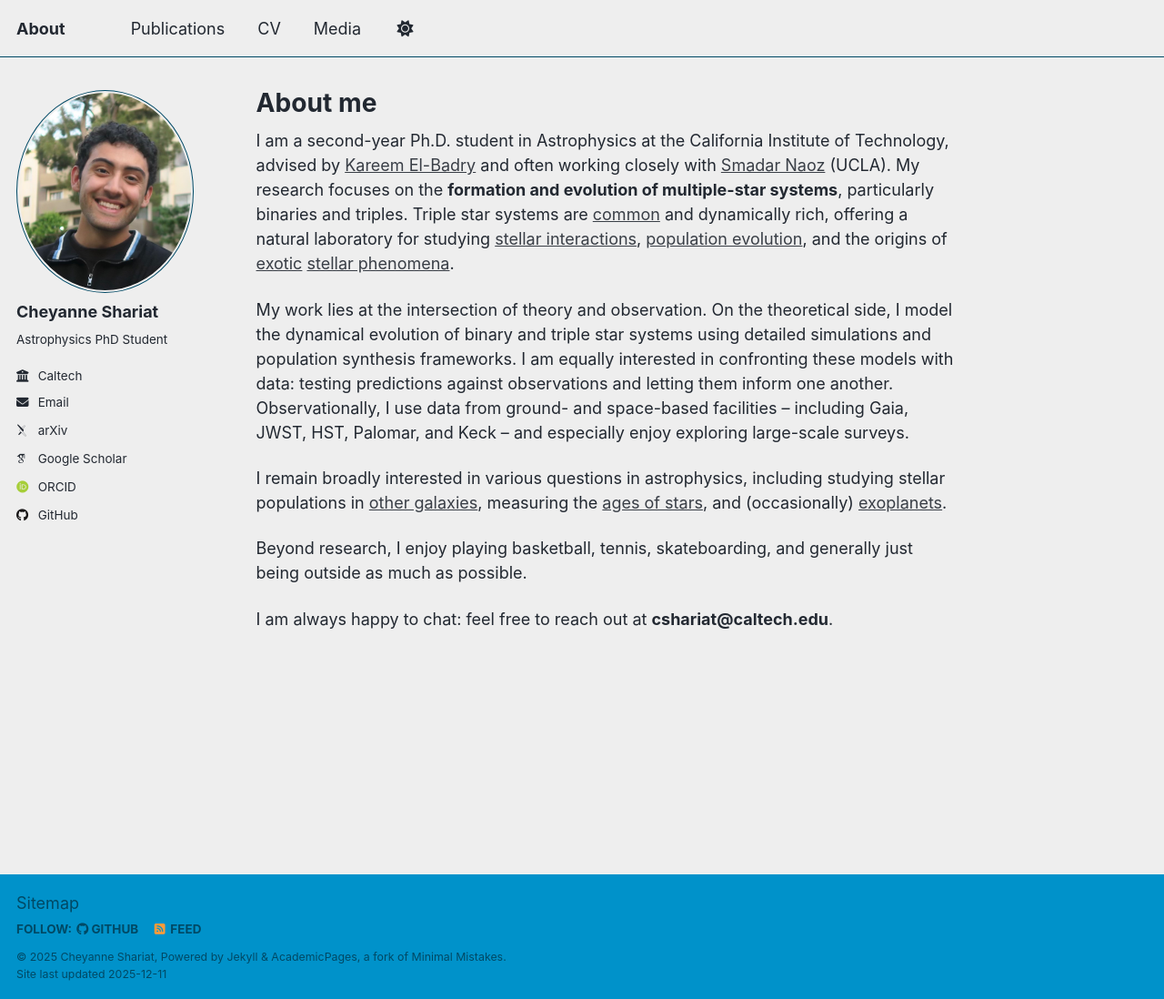
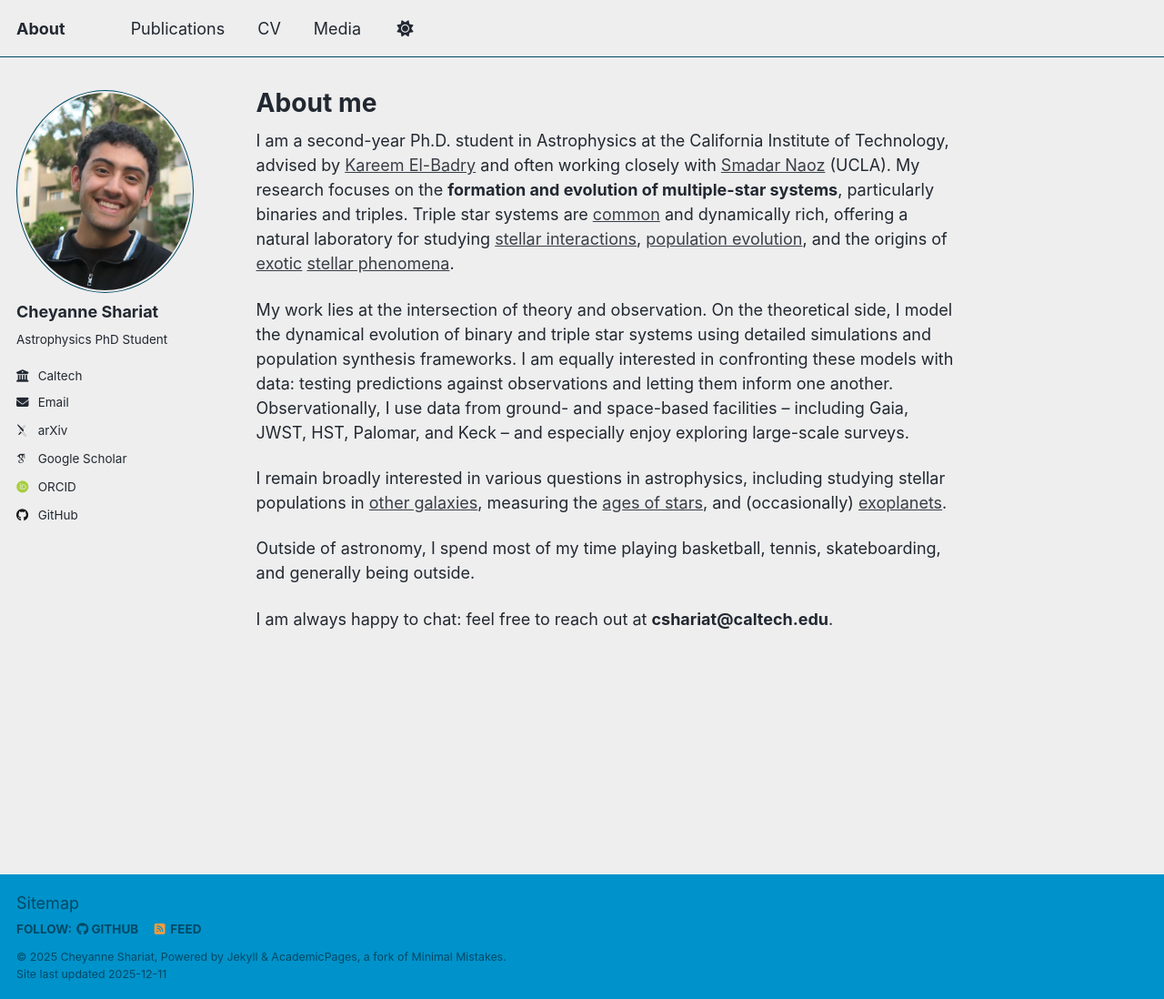
Before and after one commit to cheyanneshariat/cheyanneshariat.github.io, a Jekyll site: the page built from _pages/about.md, in a window 1280 px wide and 1098 px high. Shown: the whole window at 91% size. Built offline with Jekyll 4.4.1, drawn with Linux system fonts in a browser that asks for light colours; some web fonts are replaced; a script that is not in the unit is left out.

Commit message:
Revise personal interests section in about.md

```diff
--- a/_pages/about.md
+++ b/_pages/about.md
@@ -14,6 +14,6 @@ My work lies at the intersection of theory and observation. On the theoretical s
 
 I remain broadly interested in various questions in astrophysics, including studying stellar populations in [other galaxies](https://ui.adsabs.harvard.edu/abs/2025arXiv250904555S/abstract), measuring the [ages of stars](https://ui.adsabs.harvard.edu/abs/2025arXiv251008675S/abstract), and (occasionally) [exoplanets](https://ui.adsabs.harvard.edu/abs/2024ApJ...964L..13S/abstract).
 
-Beyond research, I enjoy playing basketball, tennis, skateboarding, and generally just being outside as much as possible.
+Outside of astronomy, I spend most of my time playing basketball, tennis, skateboarding, and generally being outside.
 
 I am always happy to chat: feel free to reach out at **cshariat@caltech.edu**.
```
